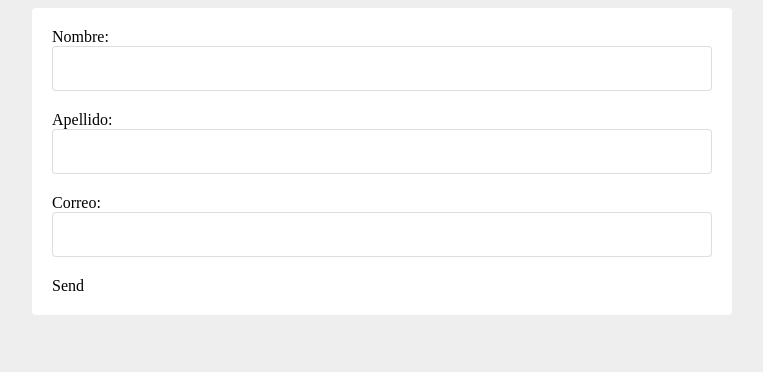
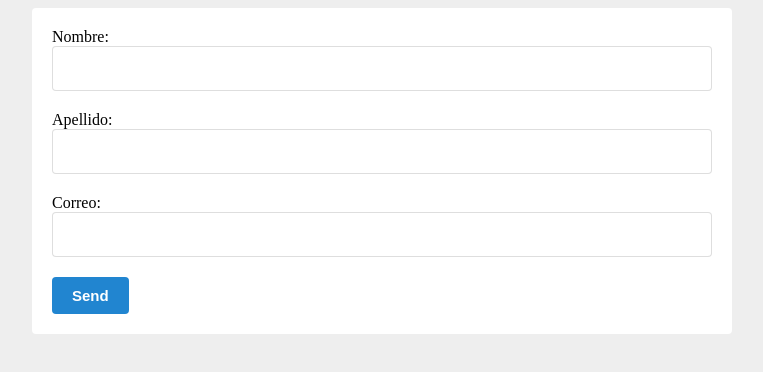
Before and after one commit to SuperGandhi/UserManager, a React (Create React App) app in the folder user-manager/: page / in a window 1280 px wide. Shown: the top 372 px of the page, without its empty margins (258-1021 px from the left). Built offline with nearby package versions, Linux system fonts and the light colour scheme.

Commit message:
solving problem from Button

```diff
--- a/user-manager/src/components/Button.jsx
+++ b/user-manager/src/components/Button.jsx
@@ -3,9 +3,9 @@ import "./Button.css"
 
 const Button = ({children}) =>{
     return (
-        <div className="button">
+        <button className="button">
             {children}
-        </div>
+        </button>
     )
 }
 
```
